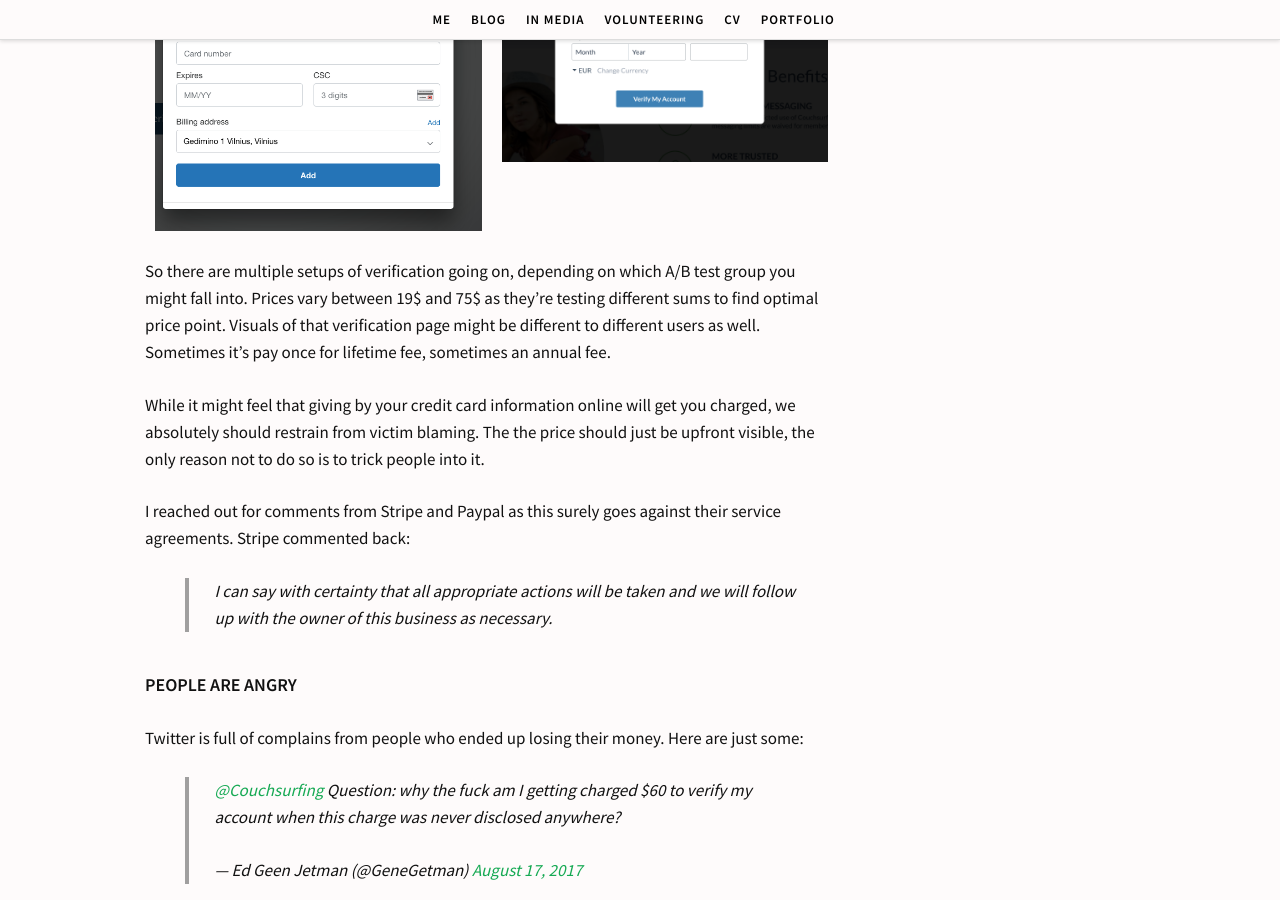
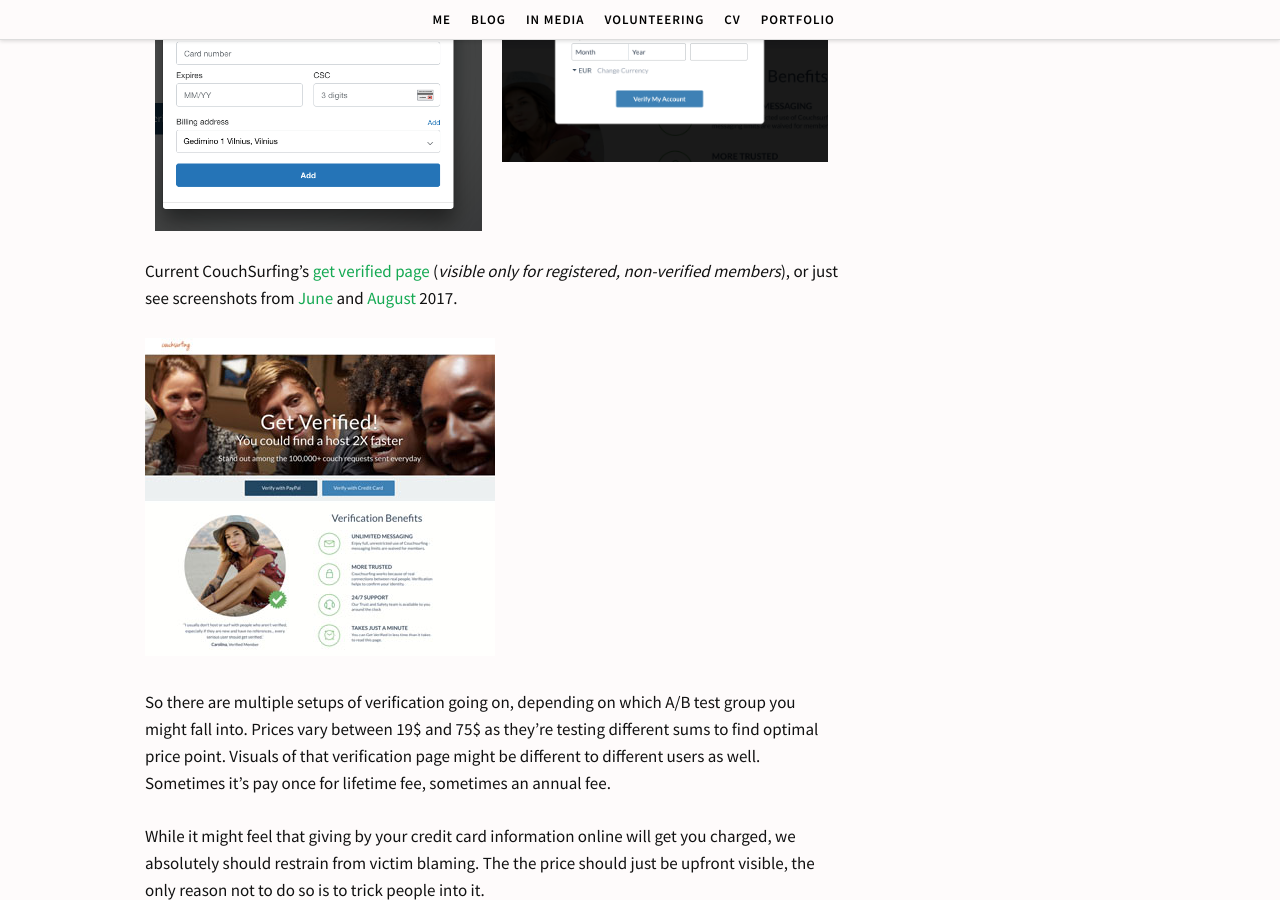
Before and after one commit to simison/simison.github.io, a Jekyll site: the page built from _posts/2016-08-23-whats-going-on-with-couchsurfing-verification.markdown, in a window 1280 px wide and 900 px high, scrolled down 1252 px. Built offline with Jekyll 4.4.1, drawn with Linux system fonts in a browser that asks for light colours; some web fonts are replaced; comment, search, counter and statistics services are not loaded.

Commit message:
Add screenshot thumb

```diff
--- a/_posts/2016-08-23-whats-going-on-with-couchsurfing-verification.markdown
+++ b/_posts/2016-08-23-whats-going-on-with-couchsurfing-verification.markdown
@@ -33,6 +33,10 @@
 "></a>
 </div>
 
+Current CouchSurfing's <a href="https://www.couchsurfing.com/get_verified">get verified page</a> (<em>visible only for registered, non-verified members</em>), or just see screenshots from <a href="/blog/images/cs-get-verified-page-06-2017.png">June</a> and <a href="/blog/images/cs-get-verified-page-08-2017.png">August</a> 2017.
+
+<a href="/blog/images/cs-get-verified-page-08-2017.png" title="CS verification page screenshot as of August 2017"><img src="/blog/images/cs-get-verified-page-06-2017_thumb.jpg" width="350" height="318" class="img-responsive" alt="CS verification page screenshot as of August 2017"></a>
+
 So there are multiple setups of verification going on, depending on which A/B test group you might fall into. Prices vary between 19$ and 75$ as they're testing different sums to find optimal price point. Visuals of that verification page might be different to different users as well. Sometimes it's pay once for lifetime fee, sometimes an annual fee.
 
 While it might feel that giving by your credit card information online will get you charged, we absolutely should restrain from victim blaming. The the price should just be upfront visible, the only reason not to do so is to trick people into it.
@@ -64,6 +68,7 @@
 
 Current CouchSurfing's <a href="https://www.couchsurfing.com/get_verified">get verified page</a> (<em>visible only for registered, non-verified members</em>), or just see screenshots from <a href="/blog/images/cs-get-verified-page-06-2017.png">June</a> and <a href="/blog/images/cs-get-verified-page-08-2017.png">August</a> 2017.
 
+
 <h3>How to get refunds — #CSGimmeMyMoneyBack</h3>
 
 If you verified and want a refund refunds, <a href="https://support.couchsurfing.org/hc/en-us/articles/214633027-Verification-Payment-Questions">you can fill a form</a> but <a href="https://twitter.com/Marionfyrd/status/899341152754839557">it will take a while</a> before they'll get back to you.
```
Also changed, not shown: blog/images/cs-get-verified-page-06-2017_thumb.jpg (added).
